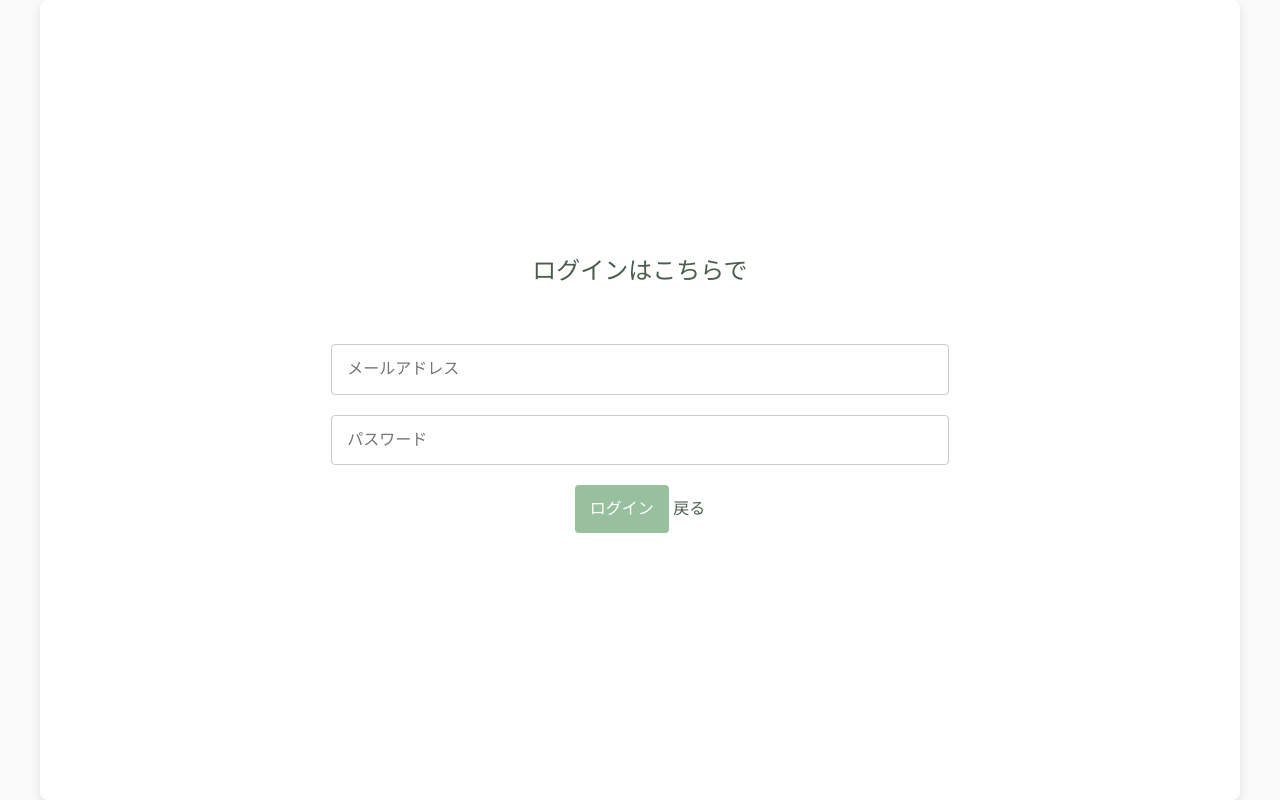
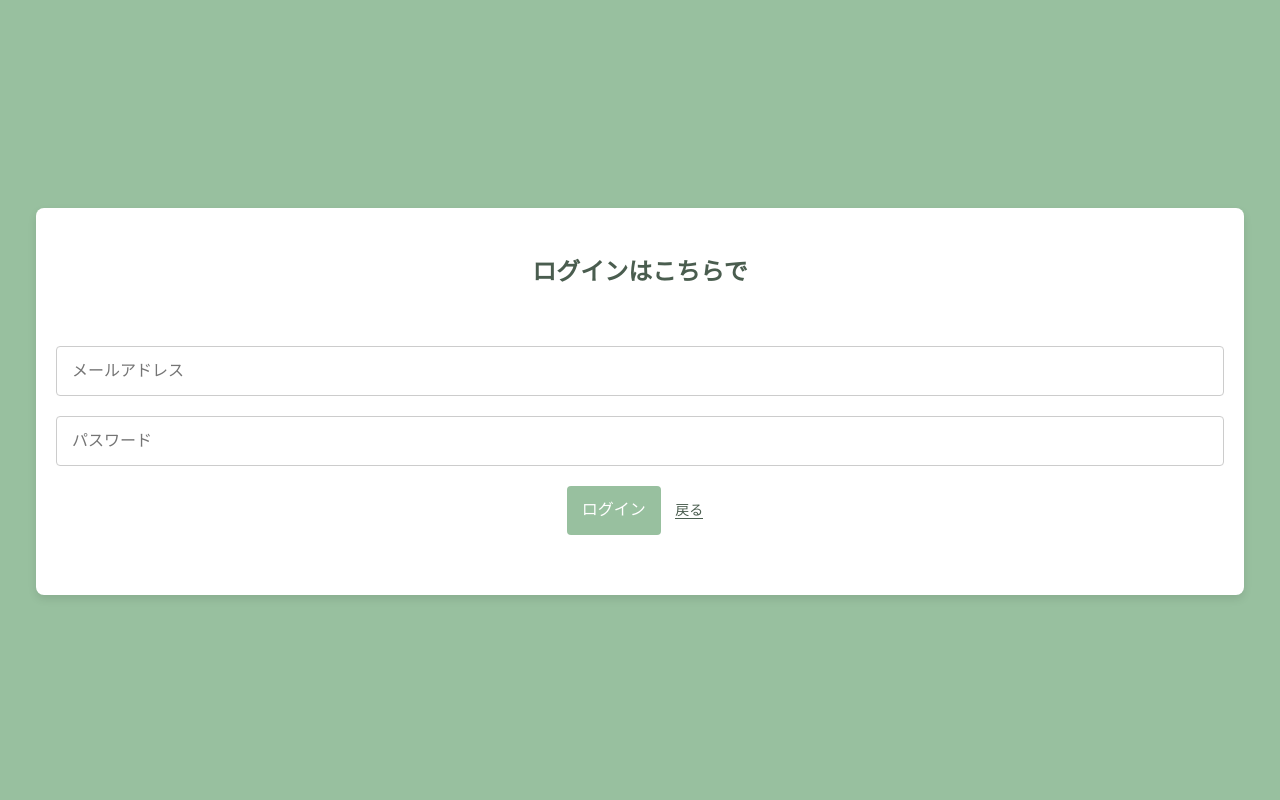
Before and after one commit to masvc/itsumono, a PHP site: page /login.html in a window 1280 px wide. Run offline with PHP 8.4, Linux system fonts and the light colour scheme.

Commit message:
user display fix

```diff
--- a/add.html
+++ b/add.html
@@ -19,6 +19,7 @@
       .page-title {
         font-size: 24px;
         margin-bottom: 50px;
+        font-weight: bold;
       }
 
       input[type="file"],
@@ -57,6 +58,7 @@
       .add-txt {
         text-align: start;
         margin: 5px;
+        font-weight: bold;
       }
 
       .back-button {
--- a/css/style.css
+++ b/css/style.css
@@ -19,7 +19,7 @@
 }
 
 .logo {
-  font-size: 30px;
+  font-size: 25px;
   color: var(--background-color);
   font-weight: bold;
   font-family: "Verdana", sans-serif;
@@ -78,7 +78,7 @@
   padding: 10px;
 }
 
-.loginpage {
+.indexpage {
   display: flex;
   flex-direction: row;
   align-items: center;
@@ -194,7 +194,7 @@
 
 /* スマートフォン向けのスタイル */
 @media screen and (max-width: 768px) {
-  .loginpage {
+  .indexpage {
     flex-direction: column;
     padding: 20px;
     gap: 30px;
--- a/index.html
+++ b/index.html
@@ -10,7 +10,7 @@
   </head>
   <body class="index">
     <div class="wrapper">
-      <main class="loginpage">
+      <main class="indexpage">
         <div class="left-content">
           <img src="img/icon.png" alt="アプリのスクリーンショット" />
         </div>
--- a/login.html
+++ b/login.html
@@ -1,25 +1,26 @@
 <!DOCTYPE html>
-<html lang="en">
+<html lang="ja">
   <head>
     <meta charset="UTF-8" />
     <meta name="viewport" content="width=device-width, initial-scale=1.0" />
     <link rel="stylesheet" href="css/style.css" />
     <link rel="stylesheet" href="css/destyle.css" />
+    <script src="js/main.js" defer></script>
     <title>Login | itsumono</title>
   </head>
   <style>
-    /* ... 既存のスタイル ... */
-
     .loginpage {
       background-color: #ffffff;
-      padding: 10px 20px;
+      padding: 50px 20px;
       border-radius: 8px;
       box-shadow: 0 4px 8px rgba(0, 0, 0, 0.1);
       text-align: center;
+      margin: 200px 20px;
     }
 
     .page-title {
       font-size: 24px;
+      font-weight: bold;
       margin-bottom: 50px;
     }
 
@@ -46,24 +47,28 @@
     button[type="submit"]:hover {
       background-color: #45a049;
     }
+
+    .back-button {
+      font-size: 14px;
+      color: var(--text-color);
+      margin: 10px;
+      border-bottom: 1px solid var(--text-color);
+    }
   </style>
-  <body>
+  <body class="login">
     <main class="loginpage">
-      <div>
-        <div>
-          <div class="page-title"><h2>ログインはこちらで</h2></div>
+      <div class="page-title">
+        <h2>ログインはこちらで</h2>
       </div>
-        <div>
+
       <form action="">
         <input type="email" placeholder="メールアドレス" />
         <input type="password" placeholder="パスワード" />
         <button type="submit">ログイン</button>
         <button type="button" onclick="location.href='./index.html'">
-              <p>戻る</p>
+          <p class="back-button">戻る</p>
         </button>
       </form>
-        </div>
-      </div>
     </main>
   </body>
 </html>
--- a/register.html
+++ b/register.html
@@ -20,6 +20,7 @@
       .page-title {
         font-size: 24px;
         margin-bottom: 50px;
+        font-weight: bold;
       }
 
       input[type="text"],
--- a/setting.html
+++ b/setting.html
@@ -20,6 +20,7 @@
       .page-title {
         font-size: 24px;
         margin-bottom: 50px;
+        font-weight: bold;
       }
 
       input[type="text"],
```
Lines whose indentation alone changed are shown as unchanged.
